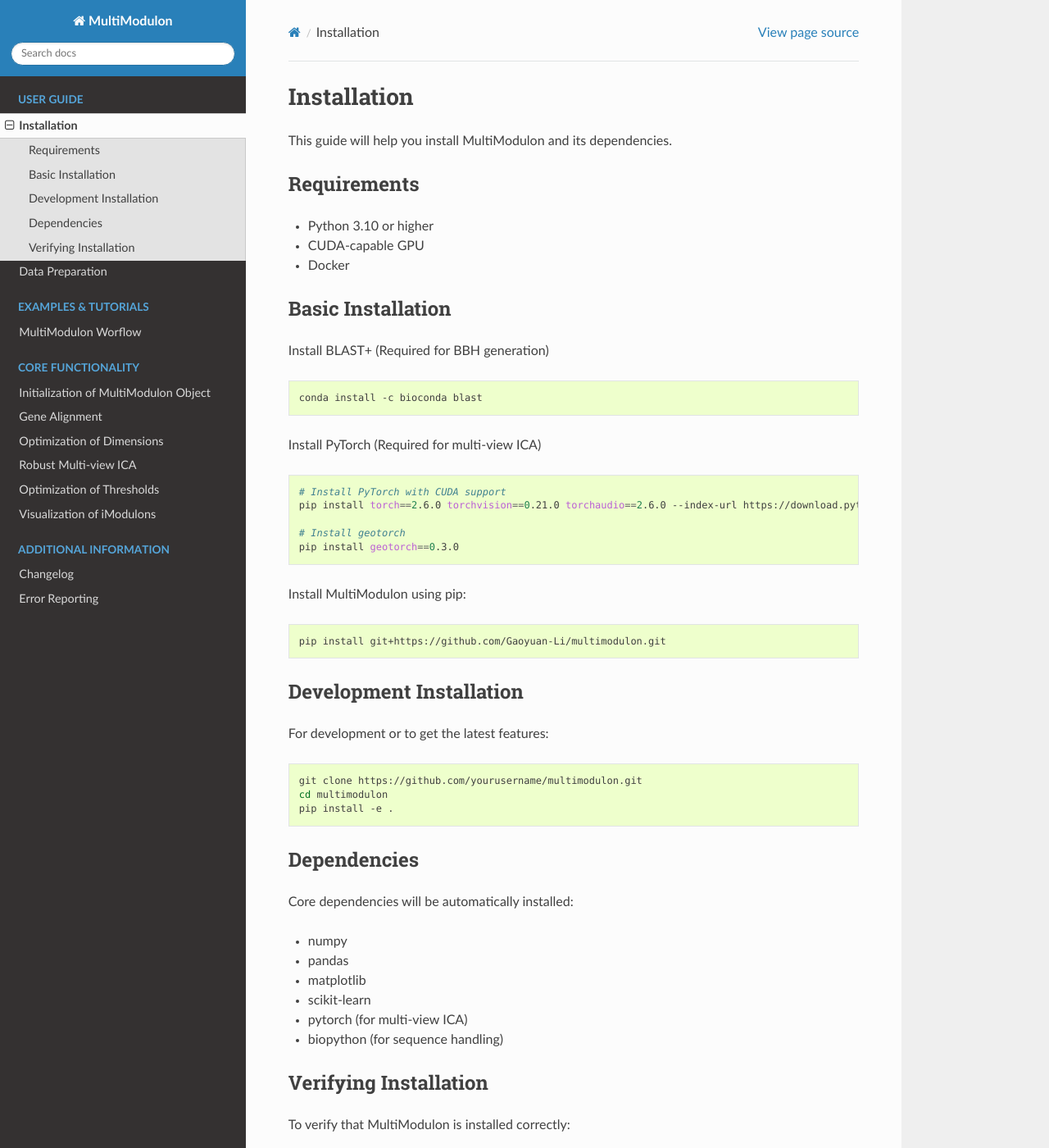
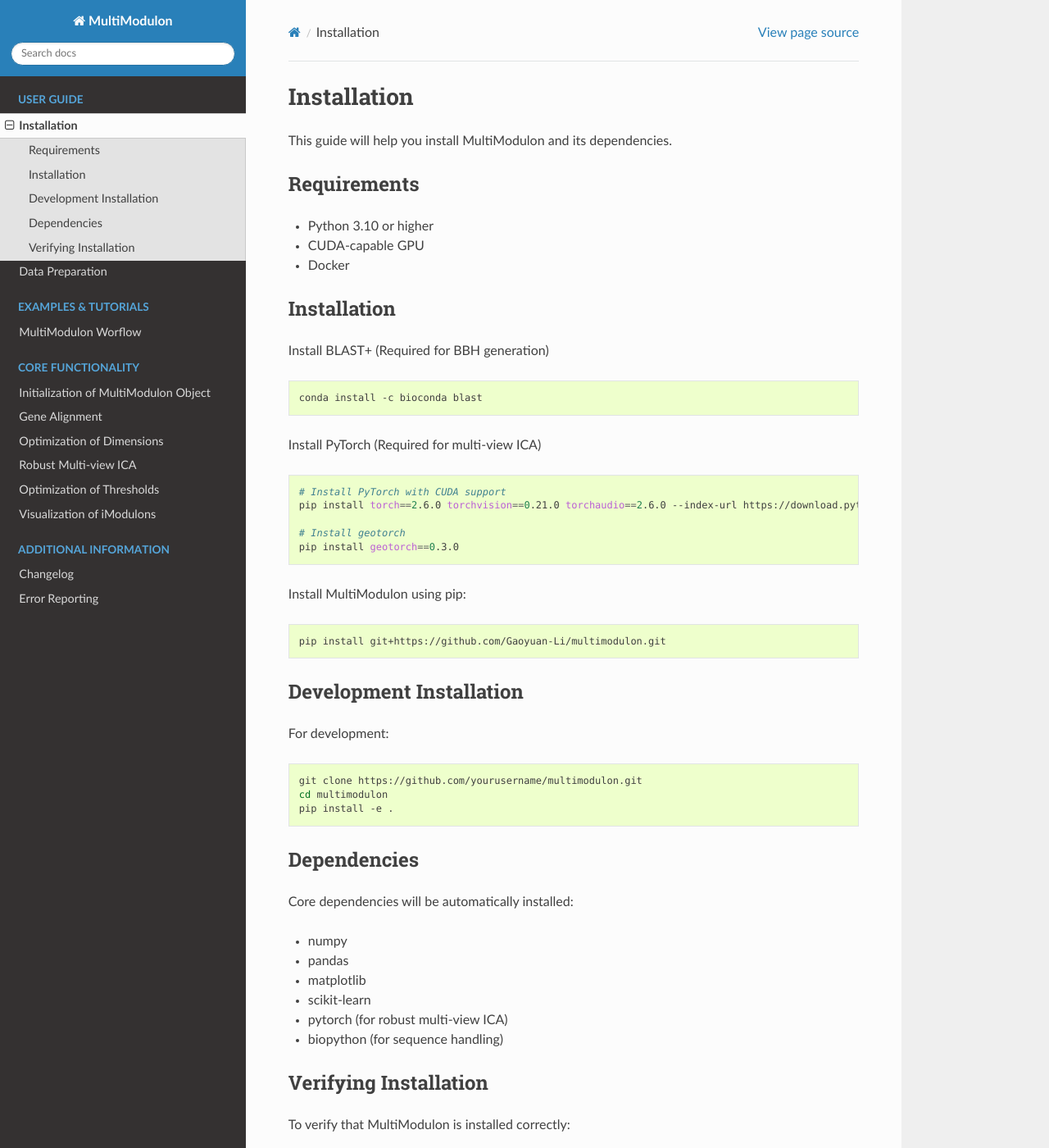
Before and after one commit to Gaoyuan-Li/multimodulon, a Sphinx documentation site: the page built from docs/installation.rst, in a window 1280 px wide and 1400 px high. Shown: the whole window at 82% size. Built offline with Sphinx 7.4.7 and the Read the Docs theme 3.1.0, drawn with Linux system fonts in a browser that asks for light colours; pages that are not in the unit, such as notebooks, are missing from menus.

Commit message:
docs: Update installation documentation for clarity and consistency

```diff
--- a/docs/installation.rst
+++ b/docs/installation.rst
@@ -10,7 +10,7 @@
 * CUDA-capable GPU
 * Docker
 
-Basic Installation
+Installation
 ------------------
 
 Install BLAST+ (Required for BBH generation)
@@ -39,7 +39,7 @@
 Development Installation
 ------------------------
 
-For development or to get the latest features:
+For development:
 
 .. code-block:: bash
 
@@ -56,7 +56,7 @@
 * pandas
 * matplotlib
 * scikit-learn
-* pytorch (for multi-view ICA)
+* pytorch (for robust multi-view ICA)
 * biopython (for sequence handling)
 
 
```
